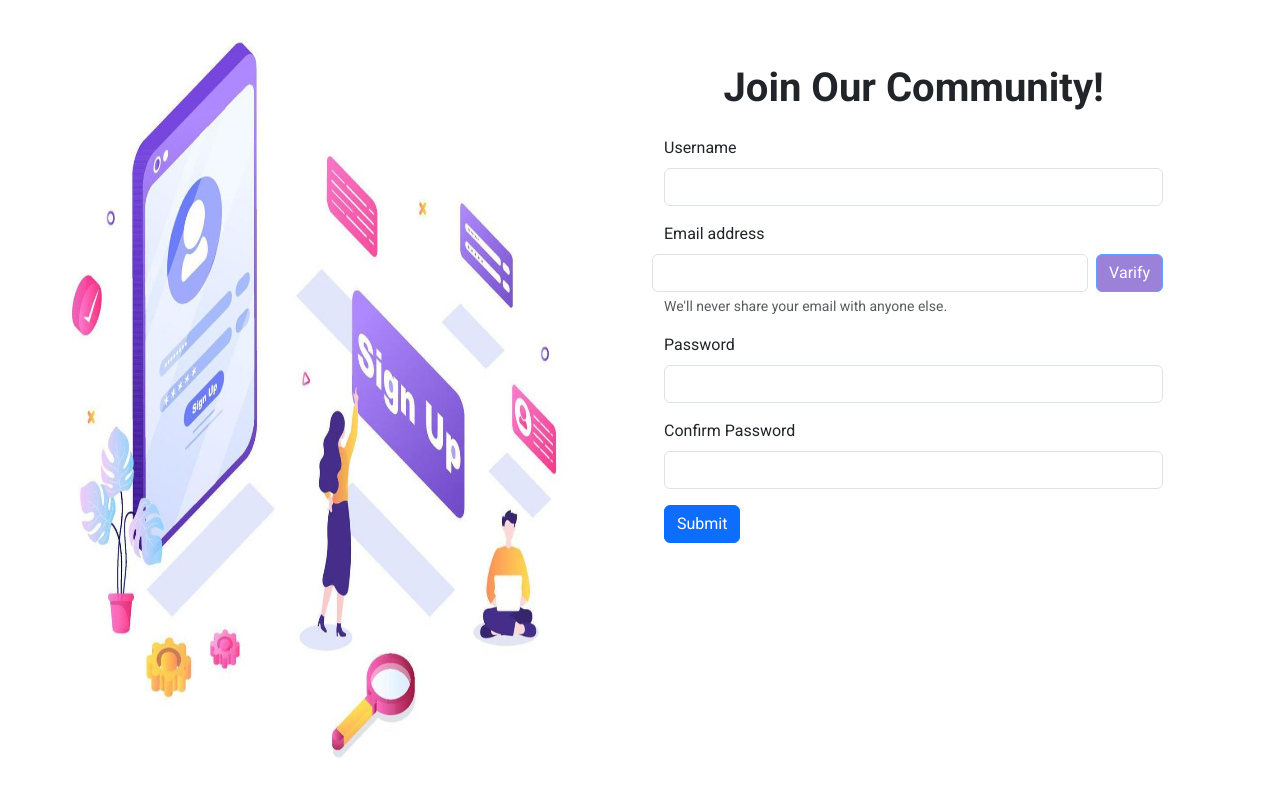
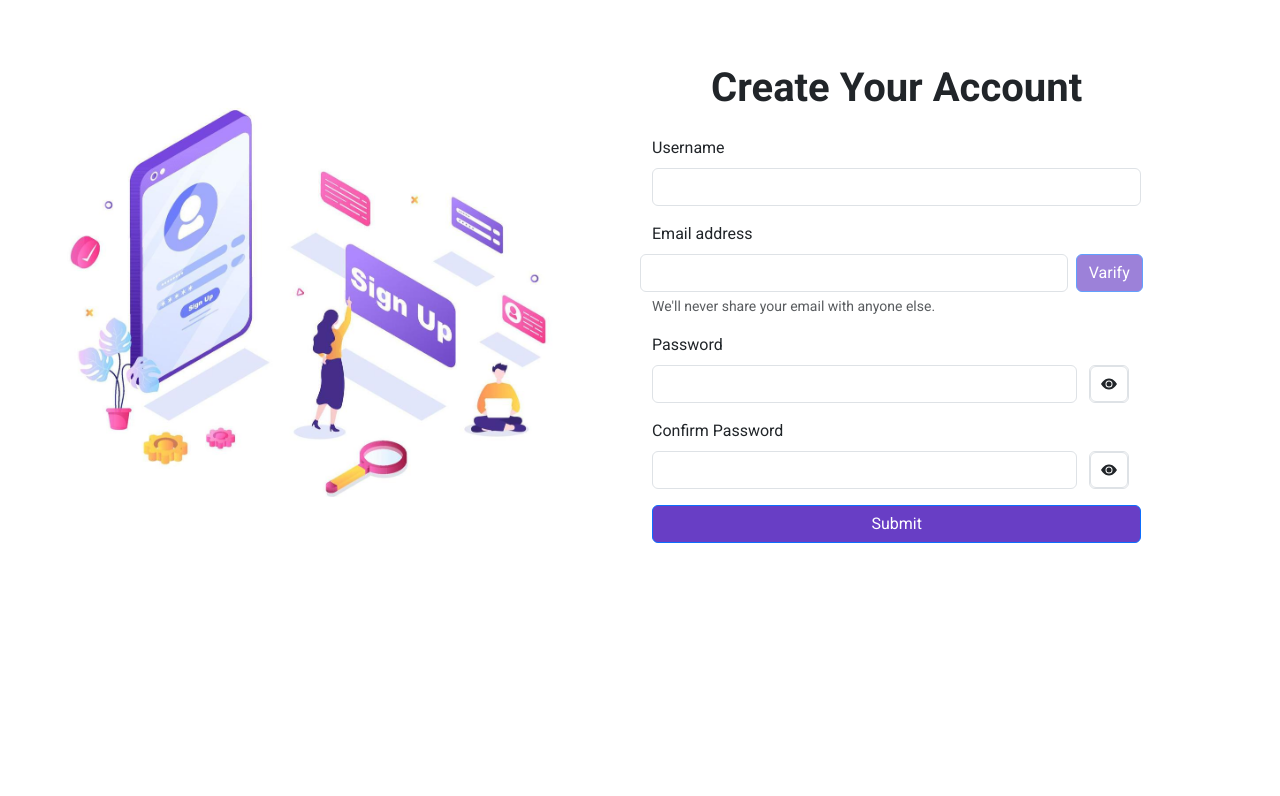
Before and after one commit to Arshad-Shamim/lockit, a React (Vite) app in the folder client/: page /signup in a window 1280 px wide. Shown: the top 796 px of the page. Built offline with nearby package versions, Linux system fonts and the light colour scheme.

Commit message:
signup cascading complete

```diff
--- a/client/src/pages/Signin.jsx
+++ b/client/src/pages/Signin.jsx
@@ -21,7 +21,7 @@ export default function Signin() {
         <link rel="preconnect" href="https://fonts.gstatic.com" crossorigin/>
         <link href="https://fonts.googleapis.com/css2?family=Roboto:ital,wght@0,100;0,300;0,400;0,500;0,700;0,900;1,100;1,300;1,400;1,500;1,700;1,900&display=swap" rel="stylesheet"/>
     </Helmet>
-    <div className='conatiner-fluid roboto-regular' style={{height:"100vh"}}>
+    <div className='conatiner-fluid roboto-regular' style={{height:"100%",width:"100%"}}>
         <div className='row' style={{height:"100vh"}}>
             <div className='d-none d-lg-block col-lg-6'>
                 <img src={image} alt="loding..." style={{minHeight:"100vh"}}/>
--- a/client/src/pages/Signup.jsx
+++ b/client/src/pages/Signup.jsx
@@ -6,6 +6,7 @@ import { useState } from 'react';
 export default function Signup() {
 
   let [email,setEmail] = useState("");
+  let [passwordf,setPasswordf] = useState(false);
   function handleEmail(e){          // handle varify button of email; there if input="as" then email="a" and temp="as" email update after function and mount the page;
       setEmail(e.target.value);
       let temp = e.target.value;
@@ -33,23 +34,22 @@ export default function Signup() {
           <link rel="preconnect" href="https://fonts.gstatic.com" crossorigin/>
           <link href="https://fonts.googleapis.com/css2?family=Roboto:ital,wght@0,100;0,300;0,400;0,500;0,700;0,900;1,100;1,300;1,400;1,500;1,700;1,900&display=swap" rel="stylesheet"/>
         </Helmet>
-      <div className='conatiner-fluid row' style={{height:"100vh"}}>
+      <div className='conatiner-fluid row' style={{height:"100%",width:"100%"}}>
 
-        <div className='image h-100 col-lg-6 d-none d-lg-block'>
-            <img src={SignupImg} alt="loading..." className='img-fluid h-100'/>
+        <div className='image h-100 col-lg-6 d-none d-lg-block my-auto'>
+              <img src={SignupImg} alt="loading..." className='img-fluid h-100 my-4'/>
         </div>
 
         <div className='col-lg-6 container-fluid h-100'>
           <div className='container col-10 mx-auto mx-lg-0  h-100' style={{margin:"8vh 0"}} >
-
             <div className='mb-4'>
-              <h1 className='text-center roboto-bold'>Join Our Community!</h1>
+              <h1 className='text-center roboto-bold'>Create Your Account</h1>
             </div>
 
             <form className='roboto-regular'>
-            <div class="mb-3">
-                <label for="exampleInputEmail1" class="form-label">Username</label>
-                <input type="email" name="username" class="form-control" id="exampleInputEmail1" aria-describedby="emailHelp"/>
+              <div class="mb-3">
+                  <label for="exampleInputEmail1" class="form-label">Username</label>
+                  <input type="email" name="username" class="form-control" id="exampleInputEmail1" aria-describedby="emailHelp"/>
               </div>
               <div class="mb-3">
                 <label for="exampleInputEmail1" class="form-label">Email address</label>
@@ -63,15 +63,57 @@ export default function Signup() {
                 </div>
                 <div id="emailHelp" class="form-text">We'll never share your email with anyone else.</div>
               </div>
+
               <div class="mb-3">
                 <label for="exampleInputPassword1" class="form-label">Password</label>
-                <input type="password" name="password" class="form-control" id="exampleInputPassword1"/>
+                <div className='col-12  row'>
+                  <div className='col-11'>
+                    <input type={!passwordf?"password":"text"} name="password" class="form-control" id="exampleInputPassword1"/>
+                  </div>
+                  <div className='border col-1 rounded p-0 m-0'>
+                    <div className='border h-100 text-center rounded' onClick={()=>setPasswordf(!passwordf)}>
+                      {
+                        !passwordf?
+                        <svg xmlns="http://www.w3.org/2000/svg" width="16" height="100%" fill="currentColor" class="bi bi-eye-fill" viewBox="0 0 16 16">
+                          <path d="M10.5 8a2.5 2.5 0 1 1-5 0 2.5 2.5 0 0 1 5 0"/>
+                          <path d="M0 8s3-5.5 8-5.5S16 8 16 8s-3 5.5-8 5.5S0 8 0 8m8 3.5a3.5 3.5 0 1 0 0-7 3.5 3.5 0 0 0 0 7"/>
+                        </svg>:
+                        <svg xmlns="http://www.w3.org/2000/svg" width="16" height="100%" fill="currentColor" class="bi bi-eye-slash-fill" viewBox="0 0 16 16">
+                          <path d="m10.79 12.912-1.614-1.615a3.5 3.5 0 0 1-4.474-4.474l-2.06-2.06C.938 6.278 0 8 0 8s3 5.5 8 5.5a7 7 0 0 0 2.79-.588M5.21 3.088A7 7 0 0 1 8 2.5c5 0 8 5.5 8 5.5s-.939 1.721-2.641 3.238l-2.062-2.062a3.5 3.5 0 0 0-4.474-4.474z"/>
+                          <path d="M5.525 7.646a2.5 2.5 0 0 0 2.829 2.829zm4.95.708-2.829-2.83a2.5 2.5 0 0 1 2.829 2.829zm3.171 6-12-12 .708-.708 12 12z"/>
+                        </svg>
+                      }
+                    </div>
+                  </div>
+                </div>
               </div>
+
               <div class="mb-3">
                 <label for="exampleInputPassword1" class="form-label">Confirm Password</label>
-                <input type="password" name="password" class="form-control" id="exampleInputPassword1"/>
+                <div className='col-12  row'>
+                  <div className='col-11'>
+                    <input type={!passwordf?"password":"text"} name="password" class="form-control" id="exampleInputPassword1"/>
+                  </div>
+                  <div className='border col-1 rounded p-0 m-0'>
+                    <div className='border h-100 text-center rounded' onClick={()=>setPasswordf(!passwordf)}>
+                      {
+                        !passwordf?
+                        <svg xmlns="http://www.w3.org/2000/svg" width="16" height="100%" fill="currentColor" class="bi bi-eye-fill" viewBox="0 0 16 16">
+                          <path d="M10.5 8a2.5 2.5 0 1 1-5 0 2.5 2.5 0 0 1 5 0"/>
+                          <path d="M0 8s3-5.5 8-5.5S16 8 16 8s-3 5.5-8 5.5S0 8 0 8m8 3.5a3.5 3.5 0 1 0 0-7 3.5 3.5 0 0 0 0 7"/>
+                        </svg>:
+                        <svg xmlns="http://www.w3.org/2000/svg" width="16" height="100%" fill="currentColor" class="bi bi-eye-slash-fill" viewBox="0 0 16 16">
+                          <path d="m10.79 12.912-1.614-1.615a3.5 3.5 0 0 1-4.474-4.474l-2.06-2.06C.938 6.278 0 8 0 8s3 5.5 8 5.5a7 7 0 0 0 2.79-.588M5.21 3.088A7 7 0 0 1 8 2.5c5 0 8 5.5 8 5.5s-.939 1.721-2.641 3.238l-2.062-2.062a3.5 3.5 0 0 0-4.474-4.474z"/>
+                          <path d="M5.525 7.646a2.5 2.5 0 0 0 2.829 2.829zm4.95.708-2.829-2.83a2.5 2.5 0 0 1 2.829 2.829zm3.171 6-12-12 .708-.708 12 12z"/>
+                        </svg>
+                      }
+                    </div>
+                  </div>
+                </div>
               </div>
-              <button type="submit" class="btn btn-primary">Submit</button>
+              <div class="d-grid gap-2">
+                <button class="btn btn-primary" type="button" style={{backgroundColor:"#683ec5"}}>Submit</button>
+              </div>
             </form>
           </div>
         </div>
```
